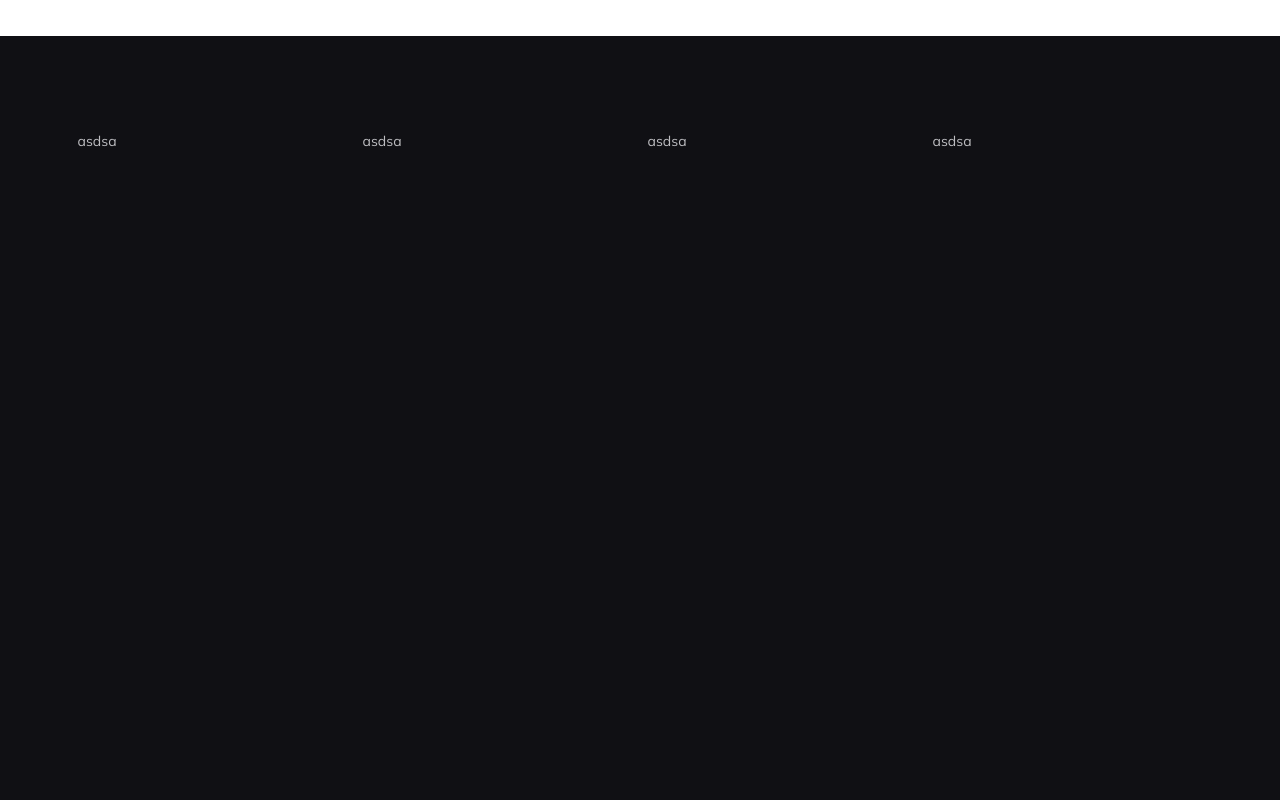
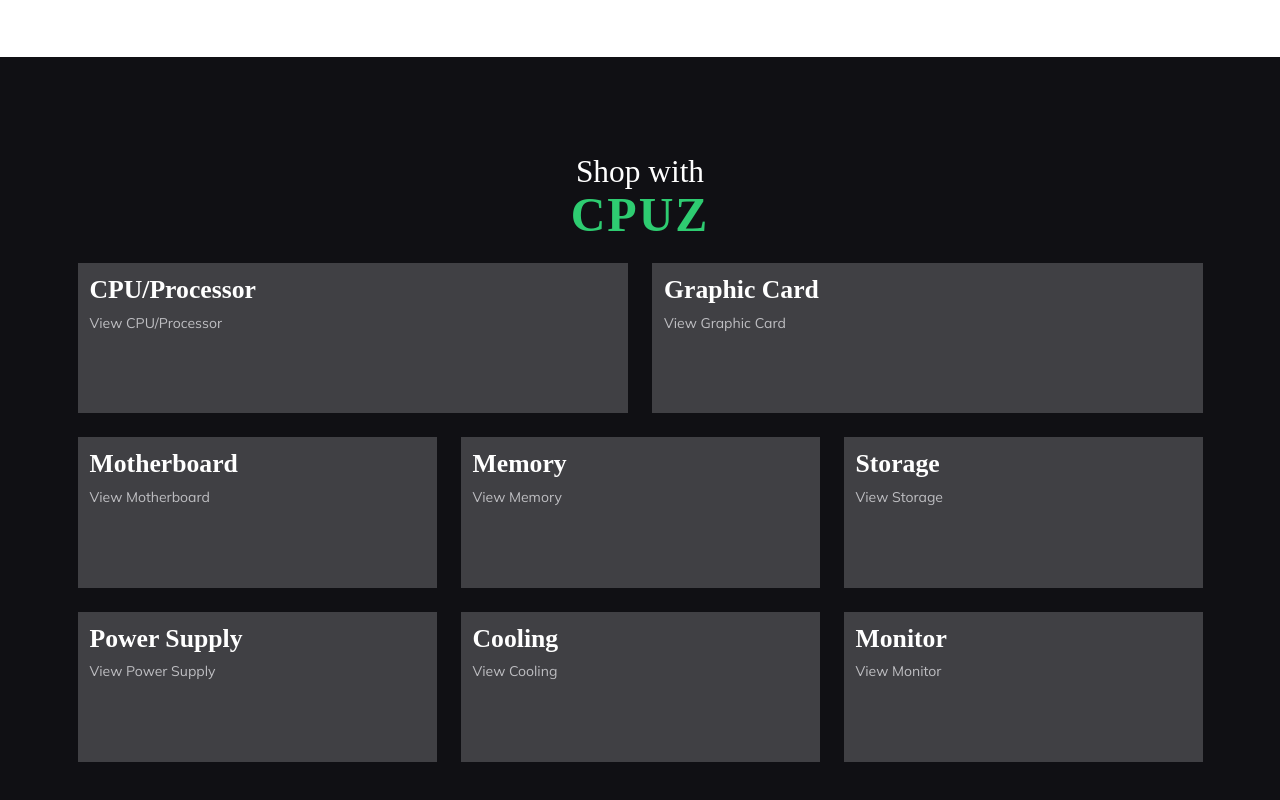
Before and after one commit to Pranij3000/CPUZ, a React (Vite) app: page / in a window 1280 px wide. Shown: the part 1232-2032 px from the top of the page. Before the commit the page ends 1504 px from the top, so only its background shows below. Built offline with nearby package versions, Linux system fonts and the light colour scheme; a web font is replaced by a local one.

Commit message:
grid layout completed

```diff
--- a/client/src/components/ui/ComponentCard.jsx
+++ b/client/src/components/ui/ComponentCard.jsx
@@ -1,9 +1,12 @@
-export default function ComponentCard({ label }) {
-  return (
-    <>
-      <div className="cd-card">
-        <p>asdsa</p>
-      </div>
-    </>
-  );
+import { Link } from "react-router-dom";
+import "./ComponentCard.scss";
+export default function ComponentCard({ label, path }) {
+	return (
+		<>
+			<Link className="cd-card d-block bg-light-bg px-12 pt-12 pb-80" to={path}>
+				<h4 className="text-white mb-8">{label}</h4>
+				<span className="colored-link">View {label}</span>
+			</Link>
+		</>
+	);
 }
--- /dev/null
+++ b/client/src/components/ui/ComponentCard.scss
@@ -0,0 +1,11 @@
+.cd-card {
+	&:hover {
+		.colored-link {
+			color: var(--primary) !important;
+			&::after {
+				opacity: 1;
+				transform: translate(0, -50%);
+			}
+		}
+	}
+}
--- a/client/src/components/ui/SectionTitle.jsx
+++ b/client/src/components/ui/SectionTitle.jsx
@@ -1,6 +1,6 @@
-export default function SectionTitle({ title, spanText, textAlign }) {
+export default function SectionTitle({ title, spanText, extraClass }) {
 	return (
-    <div className={`section-title ${textAlign}`}>
+		<div className={`section-title ${extraClass}`}>
 			<h3 className="">
 				{title}
 				<span>{spanText}</span>
--- a/client/src/components/ui/SectionTitleDark.jsx
+++ b/client/src/components/ui/SectionTitleDark.jsx
@@ -1,6 +1,6 @@
-export default function SectionTitleDark({ title, spanText, textAlign }) {
+export default function SectionTitleDark({ title, spanText, extraClass }) {
 	return (
-    <div className={`section-title ${textAlign}`}>
+		<div className={`section-title ${extraClass}`}>
 			<h3 className="text-main-bg">
 				{title}
 				<span className="text-secondary">{spanText}</span>
--- a/client/src/sections/ComponentDisplay.jsx
+++ b/client/src/sections/ComponentDisplay.jsx
@@ -1,41 +1,41 @@
 import ComponentCard from "../components/ui/ComponentCard.jsx";
+import SectionTitle from "../components/ui/SectionTitle.jsx";
+
+import "./ComponentDisplay.scss";
+
 export default function ComponentDisplay() {
 	const components = [
 		{ path: "/build-your-pc", label: "CPU/Processor" },
+		{ path: "/build-your-pc", label: "Graphic Card" },
 		{ path: "/build-your-pc", label: "Motherboard" },
 		{ path: "/build-your-pc", label: "Memory" },
 		{ path: "/build-your-pc", label: "Storage" },
 		{ path: "/build-your-pc", label: "Power Supply" },
 		{ path: "/build-your-pc", label: "Cooling" },
 		{ path: "/build-your-pc", label: "Monitor" },
-    { path: "/build-your-pc", label: "Graphic Card" },
 	];
 
 	return (
 		<section className="component-display py-64 py-lg-96">
 			<div className="container">
+				<SectionTitle extraClass="text-center mb-24" title="Shop with" spanText="CPUZ" />
 				<div className="component-display-wrapper">
 					<div className="row">
-            {components.map((component) => {
-              if (component.label == "CPU/Processor" || "Graphic Card") {
-                <ComponentCard label={component.label} path={component.path}></ComponentCard>;
+						{components.map((component, index) => {
+							if (index == 0 || index == 1) {
+								return (
+									<div className="col-lg-6">
+										<ComponentCard label={component.label} path={component.path} />
+									</div>
+								);
 							} else {
-                console.log("false");
+								return (
+									<div className="col-sm-6 col-lg-4">
+										<ComponentCard label={component.label} path={component.path} />
+									</div>
+								);
 							}
 						})}
-
-            <div className="col-md-6 col-lg-3">
-              <ComponentCard></ComponentCard>
-            </div>
-            <div className="col-md-6 col-lg-3">
-              <ComponentCard></ComponentCard>
-            </div>
-            <div className="col-md-6 col-lg-3">
-              <ComponentCard></ComponentCard>
-            </div>
-            <div className="col-md-6 col-lg-3">
-              <ComponentCard></ComponentCard>
-            </div>
 					</div>
 				</div>
 			</div>
--- /dev/null
+++ b/client/src/sections/ComponentDisplay.scss
@@ -0,0 +1,8 @@
+.component-display {
+	.component-display-wrapper {
+		.row {
+			--bs-gutter-x: 2.4rem;
+			--bs-gutter-y: 2.4rem;
+		}
+	}
+}
--- a/client/src/sections/Header.jsx
+++ b/client/src/sections/Header.jsx
@@ -84,7 +84,7 @@
 						<ul>
 							{menuItems.map((item) => (
 								<li key={item.path} className="menu-option pb-4 border-bottom-black-100">
-                  <Link to={item.path} className="menu-option-link text-main-bg" onClick={menuToggle}>
+									<Link to={item.path} className="colored-link text-main-bg" onClick={menuToggle}>
 										{item.label}
 									</Link>
 								</li>
--- a/client/src/sections/Header.scss
+++ b/client/src/sections/Header.scss
@@ -73,30 +73,6 @@
 					&:not(:last-child) {
 						margin-bottom: 3.2rem;
 					}
-					.menu-option-link {
-						position: relative;
-						transition: all 0.3s ease-in-out;
-
-						&::after {
-							position: absolute;
-							right: -20px;
-							top: 50%;
-							transform: translate(-8px, -50%);
-							content: "";
-							background: url(../../assets/images/icons/arrow-sign-primary.svg) no-repeat center center / cover;
-							width: 1.6rem;
-							height: 1.6rem;
-							opacity: 0;
-							transition: all 0.3s ease-in-out;
-						}
-						&:hover {
-							color: var(--primary) !important;
-							&::after {
-								opacity: 1;
-								transform: translate(0, -50%);
-							}
-						}
-					}
 				}
 			}
 		}
--- a/client/src/sections/WhyCpuz.jsx
+++ b/client/src/sections/WhyCpuz.jsx
@@ -15,7 +15,8 @@
 				<div className="row justify-content-between">
 					<div className="col-12 col-lg-6">
 						<div className="why-cpuz-wrapper">
-              <SectionTitleDark title="The Reason to Choose" spanText="CPUZ" textAlign="text-start" />
+							s
+							<SectionTitleDark title="The Reason to Choose" spanText="CPUZ" extraClass="text-start" />
 							<div className="general-content-box">
 								<p className="text-main-bg">CPUZ is more than just a computer building website. It is your trusted partner in creating the perfect PC. Whether you're a gamer, creative professional, or everyday user, CPUZ guides you through selecting compatible components and comparing detailed specs with ease. Our platform takes the guesswork out of building a PC that matches your performance goals and budget. With curated part suggestions, expert recommendations, and build optimization tools, CPUZ ensures your setup is both powerful and reliable.</p>
 								<p className="text-main-bg">What truly sets CPUZ apart is its ability to provide in-depth information on each component while also connecting you with trusted sellers. From processors and graphics cards to memory and storage, users can explore everything they need to know before making a decision. Once you've finalized your build, CPUZ helps you locate sellers so you can purchase confidently. Whether you're a beginner or a seasoned builder, CPUZ offers the clarity, support, and convenience you need at every step of your PC-building journey.</p>
--- a/client/src/styles/_global.scss
+++ b/client/src/styles/_global.scss
@@ -238,3 +238,28 @@
 		margin-top: 1.6rem;
 	}
 }
+
+.colored-link {
+	position: relative;
+	transition: all 0.3s ease-in-out;
+
+	&::after {
+		position: absolute;
+		right: -20px;
+		top: 50%;
+		transform: translate(-8px, -50%);
+		content: "";
+		background: url(../../assets/images/icons/arrow-sign-primary.svg) no-repeat center center / cover;
+		width: 1.6rem;
+		height: 1.6rem;
+		opacity: 0;
+		transition: all 0.3s ease-in-out;
+	}
+	&:hover {
+		color: var(--primary) !important;
+		&::after {
+			opacity: 1;
+			transform: translate(0, -50%);
+		}
+	}
+}
```
Lines whose indentation alone changed are shown as unchanged.
